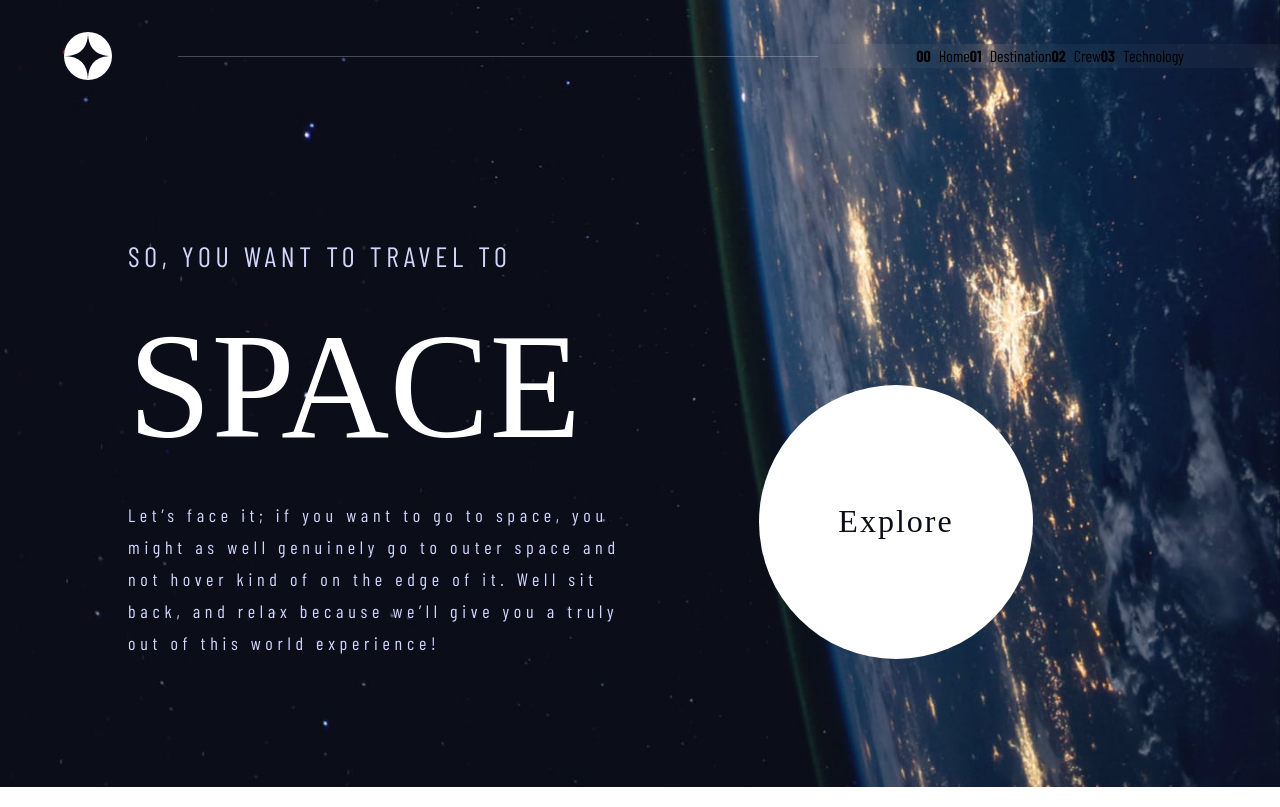
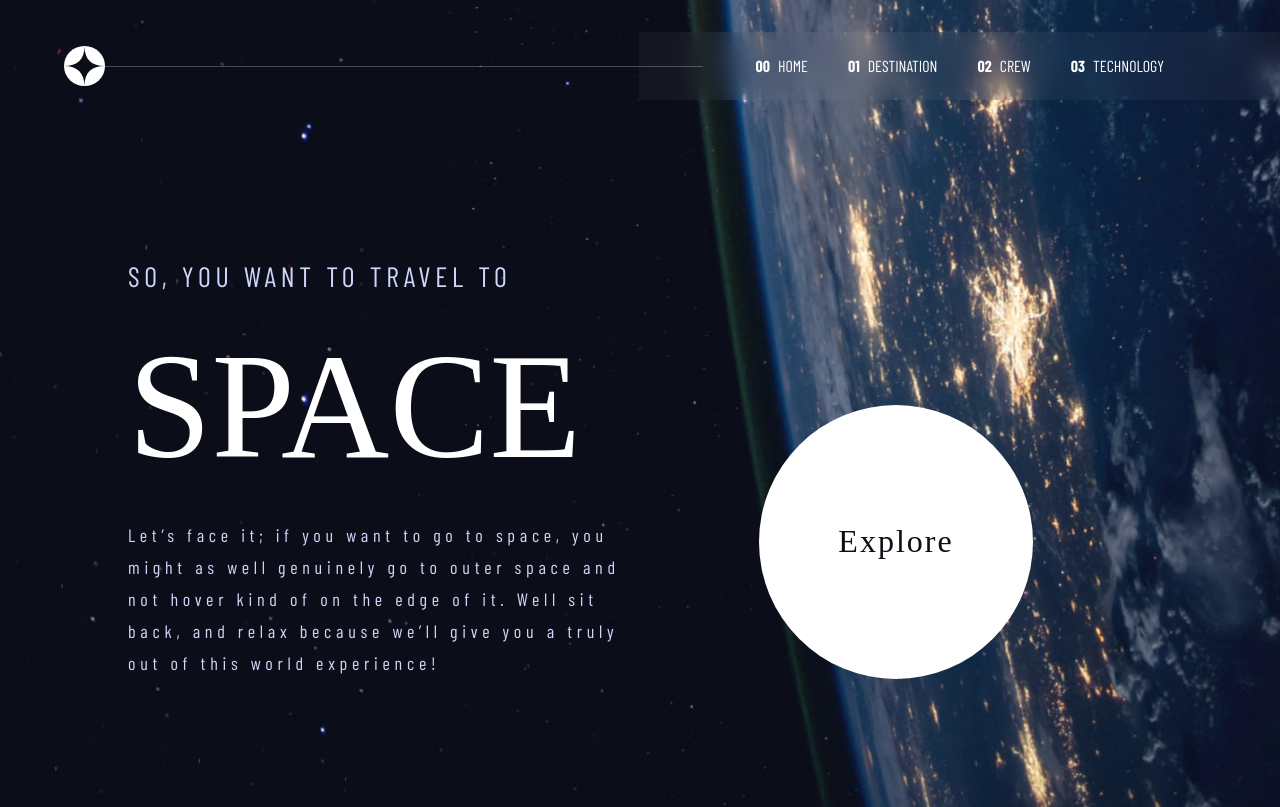
Before and after one commit to khervie-star/space-tourism, a Next.js app: page / in a window 1280 px wide. Built offline with nearby package versions, Linux system fonts and the light colour scheme; a web font is replaced by a local one.

Commit message:
error fixes and refactor

```diff
--- a/components/molecules/navbar/index.jsx
+++ b/components/molecules/navbar/index.jsx
@@ -204,41 +204,29 @@ export default function Navbar() {
               </div>
               <div className="flex bg-white/[0.04] backdrop-blur-md  ">
                 <div className="hidden xl:flex md:mx-6 xl:mx-24">
-                  <Link
-                    href="/"
-                    className="flex px-5 items-center py-6 leading-5 text-white uppercase font-normal text-base  border-b-0 border-b-white/[.5041]  hover:border-b-[3px] hover:border-b-white/[.5041]  transition   hover:transition-all hover:duration-[300ms] ease-in-out"
-                  >
-                    <>
+                  <Link href="/">
+                    <span className="flex px-5 items-center py-6 leading-5 text-white uppercase font-normal text-base  border-b-0 border-b-white/[.5041]  hover:border-b-[3px] hover:border-b-white/[.5041]  transition   hover:transition-all hover:duration-[300ms] ease-in-out">
                       <span className="mr-2 font-bold">00</span>
                       Home
-                    </>
+                    </span>
                   </Link>
-                  <Link
-                    href="/destination"
-                    className="flex px-5 items-center py-6 leading-5 text-white uppercase font-normal text-base  border-b-0 border-b-white/[.5041]  hover:border-b-[3px] hover:border-b-white/[.5041]  transition   hover:transition-all hover:duration-[300ms] ease-in-out"
-                  >
-                    <>
+                  <Link href="/destination">
+                    <span className="flex px-5 items-center py-6 leading-5 text-white uppercase font-normal text-base  border-b-0 border-b-white/[.5041]  hover:border-b-[3px] hover:border-b-white/[.5041]  transition   hover:transition-all hover:duration-[300ms] ease-in-out">
                       <span className="mr-2 font-bold">01</span>
                       Destination
-                    </>
+                    </span>
                   </Link>
-                  <Link
-                    href="/crew"
-                    className="flex px-5 items-center py-6 leading-5 text-white uppercase font-normal text-base  border-b-0 border-b-white/[.5041]  hover:border-b-[3px] hover:border-b-white/[.5041]  transition   hover:transition-all hover:duration-[300ms] ease-in-out"
-                  >
-                    <>
+                  <Link href="/crew">
+                    <span className="flex px-5 items-center py-6 leading-5 text-white uppercase font-normal text-base  border-b-0 border-b-white/[.5041]  hover:border-b-[3px] hover:border-b-white/[.5041]  transition   hover:transition-all hover:duration-[300ms] ease-in-out">
                       <span className="mr-2 font-bold">02</span>
                       Crew
-                    </>
+                    </span>
                   </Link>
-                  <Link
-                    href="/technology"
-                    className="flex px-5 items-center py-6 leading-5 text-white uppercase font-normal text-base  border-b-0 border-b-white/[.5041]  hover:border-b-[3px] hover:border-b-white/[.5041]  transition   hover:transition-all hover:duration-[300ms] ease-in-out"
-                  >
-                    <>
+                  <Link href="/technology">
+                    <span className="flex px-5 items-center py-6 leading-5 text-white uppercase font-normal text-base  border-b-0 border-b-white/[.5041]  hover:border-b-[3px] hover:border-b-white/[.5041]  transition   hover:transition-all hover:duration-[300ms] ease-in-out">
                       <span className="mr-2 font-bold">03</span>
                       Technology
-                    </>
+                    </span>
                   </Link>
                 </div>
               </div>
--- a/pages/index.js
+++ b/pages/index.js
@@ -12,7 +12,7 @@ export default function Home() {
         <link rel="icon" href="/favicon.ico" />
       </Head> */}
 
-      <div className="bg-[url('../public/static/assets/home/background-home-desktop.jpg')] bg-fixed bg-center bg-no-repeat bg-cover m-0">
+      <div className="bg-[url('/static/assets/home/background-home-desktop.jpg')] bg-fixed bg-center bg-no-repeat bg-cover m-0">
         <Navbar />
         <div className='p-32'>
           {/* <Navbar /> */}
```
